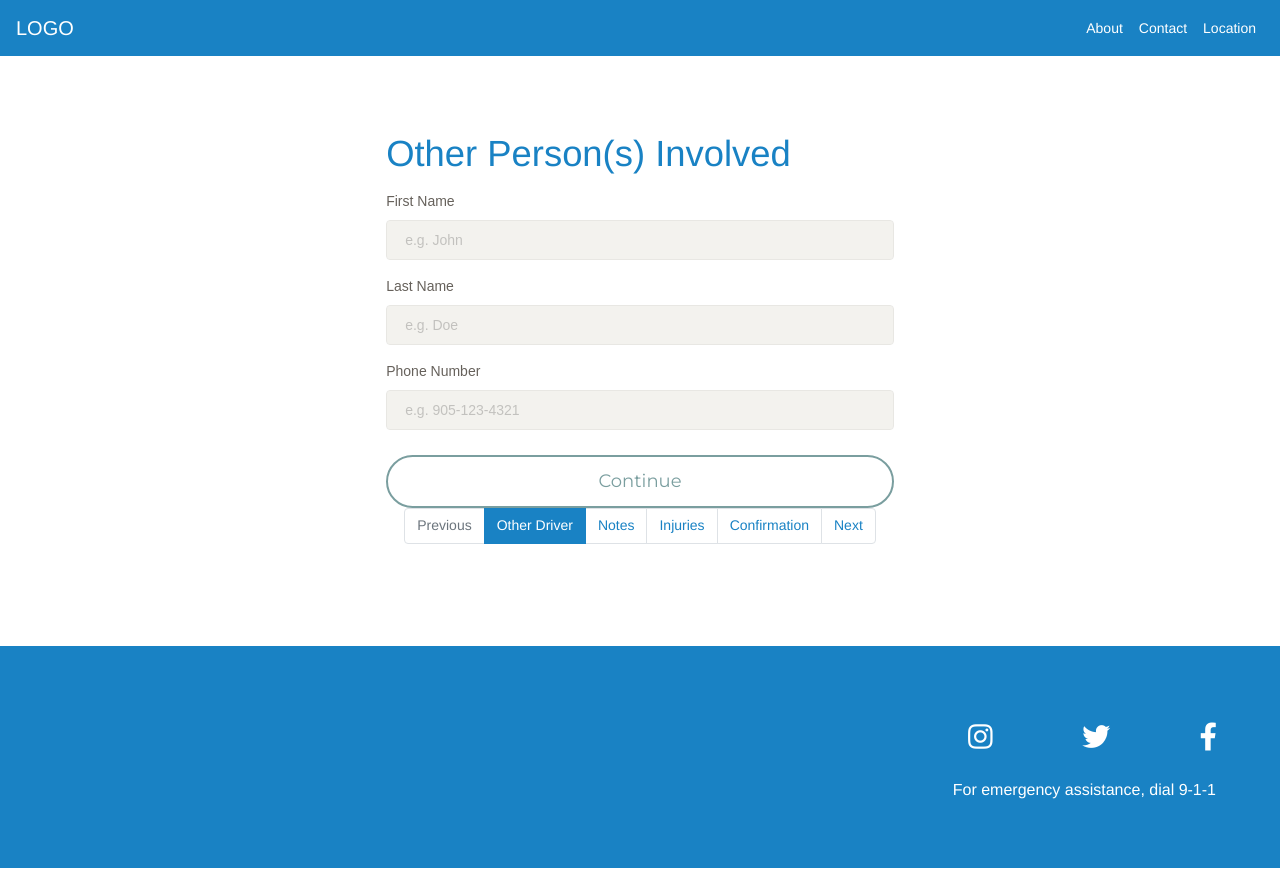
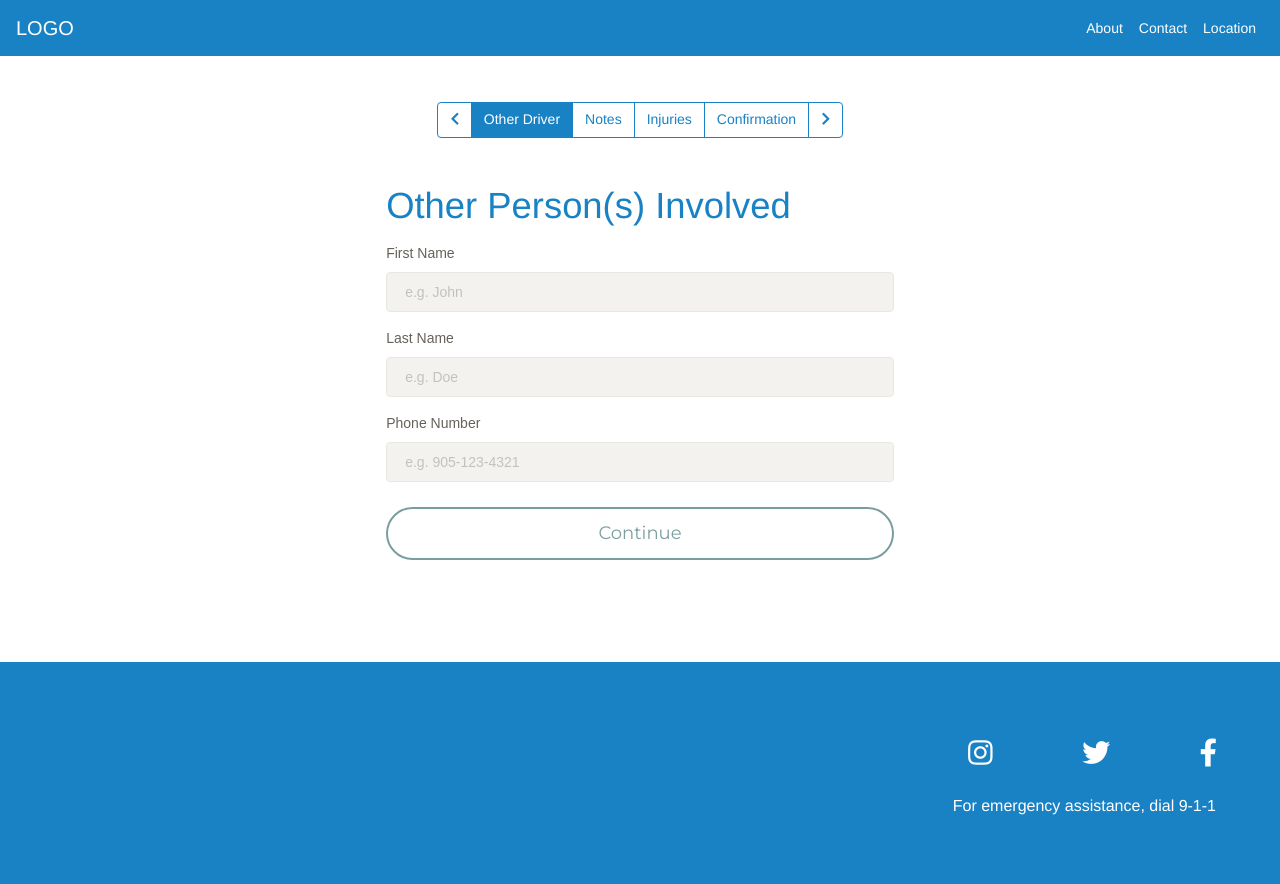
Before and after one commit to nakishacoh/Collision-Report, a PHP site: page /webdev/forms/index.php in a window 1280 px wide. Run offline with PHP 8.4, Linux system fonts and the light colour scheme; some libraries are stand-ins or nearby versions.

Commit message:
Prev and next buttons styled and almost working

```diff
--- a/css/main.scss
+++ b/css/main.scss
@@ -1,43 +1,44 @@
 @import url('https://fonts.googleapis.com/css?family=Roboto');
 @import url('https://fonts.googleapis.com/css?family=Montserrat');
 
-
-$font: 'Roboto', sans-serif;
-$font-family-sans-serif: $font;
-
+$main-font: 'Roboto', sans-serif;
+$secondary-font: 'Montserrat', sans-serif;
 $main-color: #1982C4;
-$primary:$main-color;
 $secondary-color: #707070;
-$secondary-font: 'Montserrat',sans-serif;
 
 @import "../node_modules/bootstrap/scss/bootstrap";
 
-.navbar{
-    .nav-link,.navbar-brand{
+.navbar {
+    background-color: $main-color !important;
+    .nav-link,.navbar-brand {
         color: white;
     }
-    .nav-link:hover{
+    .nav-link:hover {
         text-decoration: underline;
-        text-decoration-color:white;
+        text-decoration-color: white;
     }
 }
-a:hover{
+
+a:hover {
     text-decoration: none;
 }
-h1,h2,h3,h4{
-    color:$main-color
+
+h1, h2, h3, h4 {
+    color: $main-color;
 }
 
-p{
-    font-family:$secondary-font;
-    color:$secondary-color;
+p {
+    font-family: $secondary-font;
+    color: $secondary-color;
 
 }
-.btn{
-    margin-top:5%;
+
+.btn {
+    margin-top: 5%;
 }
-.btn,a{
-    font-family:$secondary-font;
+
+.btn, a {
+    font-family: $secondary-font;
 }
 
 .bg {
@@ -45,52 +46,56 @@ p{
     background-position: center;
     background-repeat: no-repeat;
     background-size: cover;
-    color:white;
+    color: white;
 }
 
-#home{
+#home {
     background-image: url("assets/home.png");
-    padding:18% 0%;
+    padding: 18% 0%;
 }
-#home{
-    h1,h3{
-        color:white;
+
+#home {
+    h1, h3 {
+        color: white;
     }
 }
-#home-content{
-    margin:5% 0%;
-}
-#about{
-    padding:10%;
+
+#home-content {
+    margin: 5% 0%;
 }
 
-#contact{
-    background-image: url("assets/contact.png");
-    padding:10% 0%
+#about {
+    padding: 10%;
 }
 
-.contact-bkg{
+#contact {
+    background-image: url("assets/contact.png");
+    padding: 10% 0%;
+}
+
+.contact-bkg {
     background-color: white;
-    color:#707070;
+    color: #707070;
     padding: 10% 0 10% 3%;
 }
 
-footer{
-    p{
-        color:white;
-    }
+footer {
     background-color: $main-color;
     padding: 4% 0%;
-    a, #footer-content{
-        padding:2% 5% 0% 2%;
+    p {
+        color: white;
+    }
+    a, #footer-content {
+        padding: 2% 5% 0% 2%;
     }
 }
 
-i{
-    color:white;
-    margin-left:5%;
+i {
+    color: white;
+    margin-left: 5%;
 }
-#footer-content{
+
+#footer-content {
     padding: 5% 0%;
 }
 
@@ -99,14 +104,30 @@ i{
     margin-bottom: 5%;
 }
 
-#notesForm,#injuriesForm,#confirmationForm{
+#notesForm, #injuriesForm, #confirmationForm {
     display: none;
 }
 
-.formContent{
+.formContent {
     margin: 8%;
 }
 
 #paginationForms {
     padding: 3%;
 }
+
+.form-i {
+    color: $main-color;
+}
+
+.page-item.active .page-link {
+    color: #fff;
+    background-color: $main-color;
+    border-color: $main-color;
+}
+
+.page-link {
+    color: $main-color;
+    background-color: #fff;
+    border: 1px solid $main-color;
+}
--- a/forms/index.php
+++ b/forms/index.php
@@ -3,8 +3,41 @@ include '../header.php';
 ?>
 
 <div class="formContent">
-    <!-- Form for the other person involved -->
+
+    <!-- pagination for forms -->
+    <nav id="pagination-forms" aria-label="Report Accident Forms">
+    <ul class="pagination justify-content-center">
+        <!-- <li class="page-item disabled">
+            <a class="page-link" id="page-prev" href="#" tabindex="-1" aria-disabled="true">Previous</a>
+        </li> -->
+        <li class="page-item">
+            <a class="page-link" id="page-prev" href="#">
+                <i class="fas fa-chevron-left form-i"></i>
+            </a>
+        </li>
+        <li class="page-item active">
+            <a class="page-link" id="page-driver" href="http://localhost/webdev/collision-report/forms/">Other Driver</a>
+        </li>
+        <li class="page-item">
+            <a class="page-link" id="page-notes" href="http://localhost/webdev/collision-report/forms/#notesForm">Notes</a>
+        </li>
+        <li class="page-item">
+            <a class="page-link" id="page-injuries" href="http://localhost/webdev/collision-report/forms/#injuriesForm">Injuries</a>
+        </li>
+        <li class="page-item">
+            <a class="page-link" id="page-confirmation" href="http://localhost/webdev/collision-report/forms/#confirmationForm">Confirmation</a>
+        </li>
+        <li class="page-item">
+            <a class="page-link" id="page-next" href="#">
+                <i class="fas fa-chevron-right form-i"></i>
+            </a>
+        </li>
+    </ul>
+    </nav>
+
+    <!-- form for the other person involved -->
     <div id="forms" class="d-flex justify-content-center">
+
         <div id="driverForm" class="col-lg-6 col-sm-12">
             <h2>Other Person(s) Involved</h2>
             <form class="" action="" method="post">
@@ -52,7 +85,7 @@ include '../header.php';
             </form>
         </div>
 
-        <!-- Form for listing the injuries sustained -->
+        <!-- form for listing the injuries sustained -->
         <div id="injuriesForm" class="col-lg-6 col-sm-12">
             <h2>Injuries</h2>
             <form class="" action="" method="post">
@@ -79,31 +112,9 @@ include '../header.php';
                 <button type="submit" class="btn btn-primary btn-lg btn-block">Continue</button>
             </form>
         </div>
+
     </div>
 
-    <!-- pagination for forms -->
-    <nav id="pagination-forms" aria-label="Report Accident Forms">
-    <ul class="pagination justify-content-center">
-        <li class="page-item disabled">
-            <a class="page-link" id="page-prev" href="#" tabindex="-1" aria-disabled="true">Previous</a>
-        </li>
-        <li class="page-item active">
-            <a class="page-link" id="page-driver" href="http://localhost/webdev/collision-report/forms/">Other Driver</a>
-        </li>
-        <li class="page-item">
-            <a class="page-link" id="page-notes" href="http://localhost/webdev/collision-report/forms/#notesForm">Notes</a>
-        </li>
-        <li class="page-item">
-            <a class="page-link" id="page-injuries" href="http://localhost/webdev/collision-report/forms/#injuriesForm">Injuries</a>
-        </li>
-        <li class="page-item">
-            <a class="page-link" id="page-confirmation" href="http://localhost/webdev/collision-report/forms/#confirmationForm">Confirmation</a>
-        </li>
-        <li class="page-item">
-            <a class="page-link" id="page-next" href="#">Next</a>
-        </li>
-    </ul>
-    </nav>
 </div>
 
 <?php
--- a/js/main.js
+++ b/js/main.js
@@ -53,30 +53,36 @@ $( document ).ready(function() {
     }
 
     // changing active state
-    $("#pagination-forms li a").click(function(e){
+    $("#pagination-forms li a").not("#page-prev, #page-next").click(function(e){
         $("#pagination-forms li").removeClass("active");
         var $parent = $(this).parent();
-        $parent.addClass("active").not("#page-prev,#page-next");
+        $parent.addClass("active");
         e.preventDefault();
     })
 
     // previous and next buttons
+    var liActive=$("#pagination-forms li.active");
+    var prevBtn=$("#page-prev");
+    var nextBtn=$("#page-next");
 
-    // pageLi=$("#pagination-forms li");
-    // $("#page-next").click(function(){
-    //     if (pageLi.hasClass("active"){
+    // if (prevBtn) {
+    //     prevBtn.click(function(){
+    //         $("#pagination-forms li.active").prev("li").find("a").trigger("click");
+    //     })
+    // }
     //
+    // if (nextBtn) {
+    //     nextBtn.click(function(){
+    //         $("#pagination-forms li.active").next("li").find("a").trigger("click");
     //     })
-    // })
+    // }
 
-    // the two are interfering need an if statement?
-
-    $("#page-next").click(function(){
-        $("#pagination-forms li > .active").next("li").find("a").trigger("click");
+    prevBtn.click(function(){
+        $("#pagination-forms li.active").prev("li").find("a").trigger("click");
     })
 
-    $("#page-prev").click(function(){
-        $("#pagination-forms li > .active").prev("li").find("a").trigger("click");
+    nextBtn.click(function(){
+        $("#pagination-forms li.active").next("li").find("a").trigger("click");
     })
 
 })
```
Also changed, not shown: css/main.css, 1 other file.
